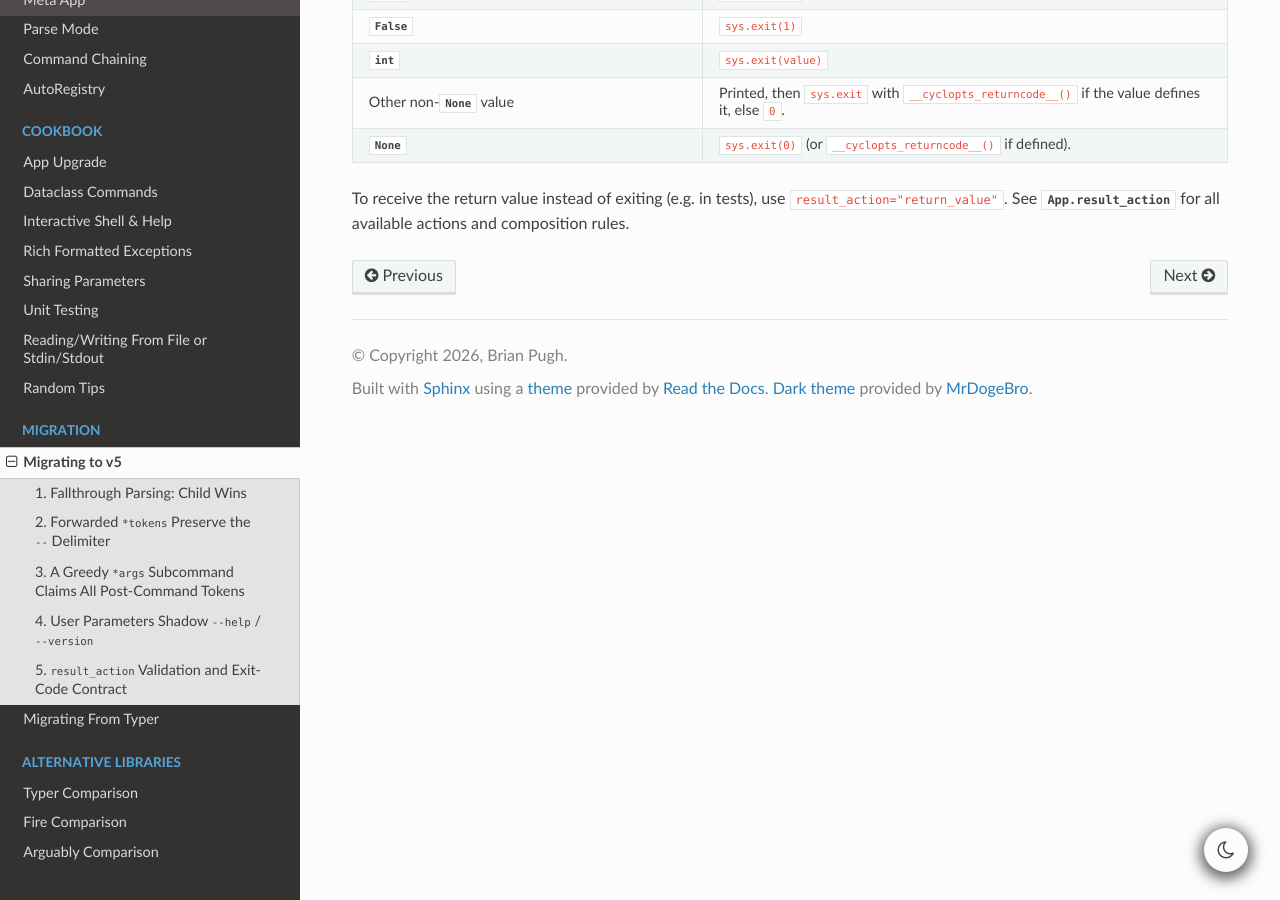
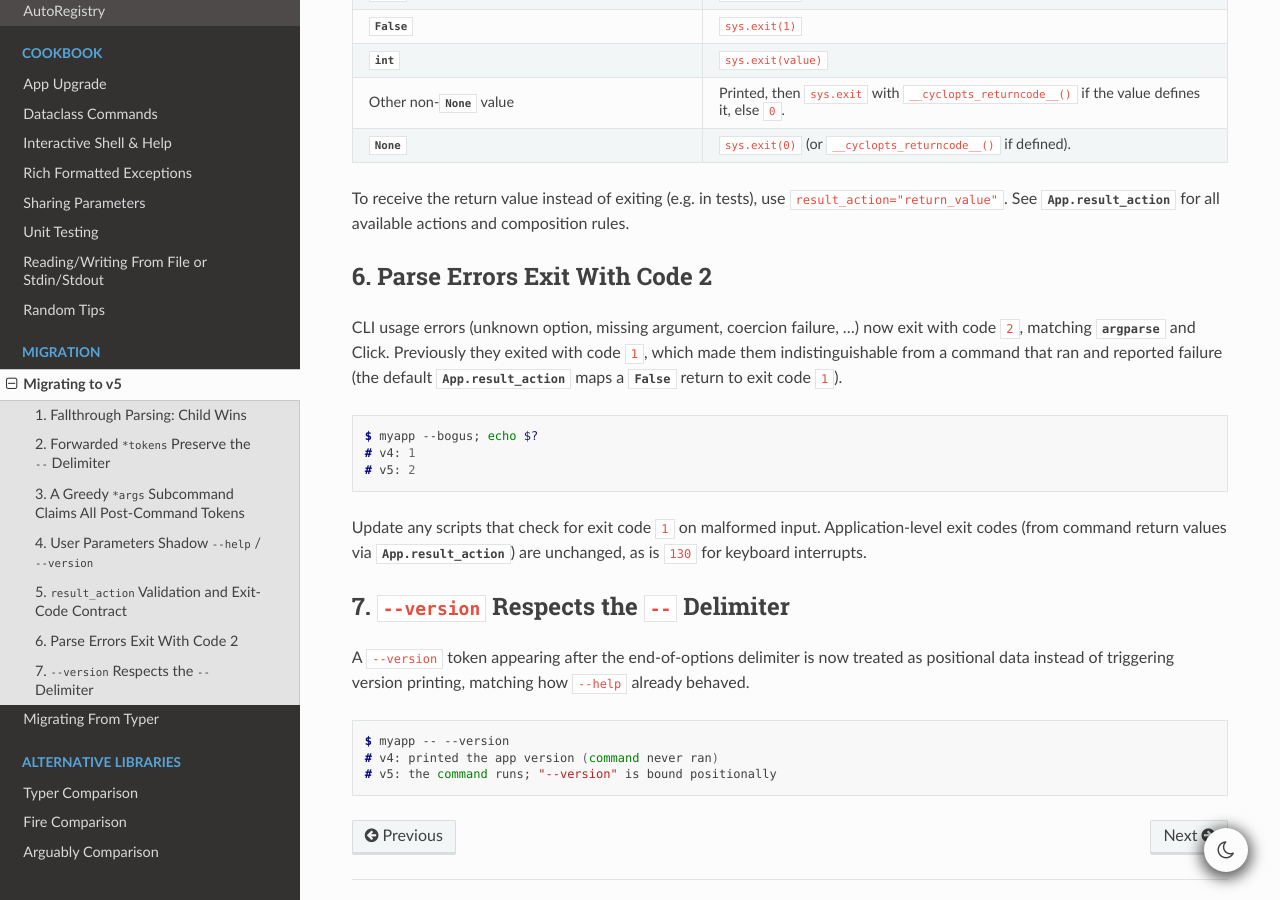
Before and after one commit to BrianPugh/cyclopts, a Sphinx documentation site: the page built from docs/source/migration/v5.rst, in a window 1280 px wide and 900 px high, scrolled down 2676 px. Built offline with Sphinx 7.4.7 and the Read the Docs theme 3.1.0, drawn with Linux system fonts in a browser that asks for light colours; the version number could not be read and is left out.

Commit message:
Exit 2 on parse errors; make --version respect the -- delimiter
- CLI usage errors (unknown option, missing argument, coercion failure)
  now sys.exit(2), matching argparse/click convention. Previously they
  exited 1, indistinguishable from a command that ran and reported
  failure (default result_action maps a False return to exit code 1).
  Application-level exit codes and 130 for KeyboardInterrupt unchanged.

- Version interception now uses the same delimiter-aware flag lookup as
  help (_get_help_flag_index renamed to _get_flag_index): a --version
  token after "--" is positional data, not a version request.

Both documented in the v5 migration guide.

Co-Authored-By: Claude Fable 5 <noreply@anthropic.com>

```diff
--- a/docs/source/migration/v5.rst
+++ b/docs/source/migration/v5.rst
@@ -165,3 +165,36 @@ return value:
 To receive the return value instead of exiting (e.g. in tests), use
 ``result_action="return_value"``. See :attr:`.App.result_action` for all
 available actions and composition rules.
+
+------------------------------------
+6. Parse Errors Exit With Code 2
+------------------------------------
+CLI usage errors (unknown option, missing argument, coercion failure, …) now
+exit with code ``2``, matching :mod:`argparse` and Click. Previously they
+exited with code ``1``, which made them indistinguishable from a command that
+ran and reported failure (the default :attr:`.App.result_action` maps a
+:obj:`False` return to exit code ``1``).
+
+.. code-block:: console
+
+   $ myapp --bogus; echo $?
+   # v4: 1
+   # v5: 2
+
+Update any scripts that check for exit code ``1`` on malformed input.
+Application-level exit codes (from command return values via
+:attr:`.App.result_action`) are unchanged, as is ``130`` for keyboard
+interrupts.
+
+----------------------------------------------
+7. ``--version`` Respects the ``--`` Delimiter
+----------------------------------------------
+A ``--version`` token appearing after the end-of-options delimiter is now
+treated as positional data instead of triggering version printing, matching
+how ``--help`` already behaved.
+
+.. code-block:: console
+
+   $ myapp -- --version
+   # v4: printed the app version (command never ran)
+   # v5: the command runs; "--version" is bound positionally
```
Also changed, not shown: 3 other files.
